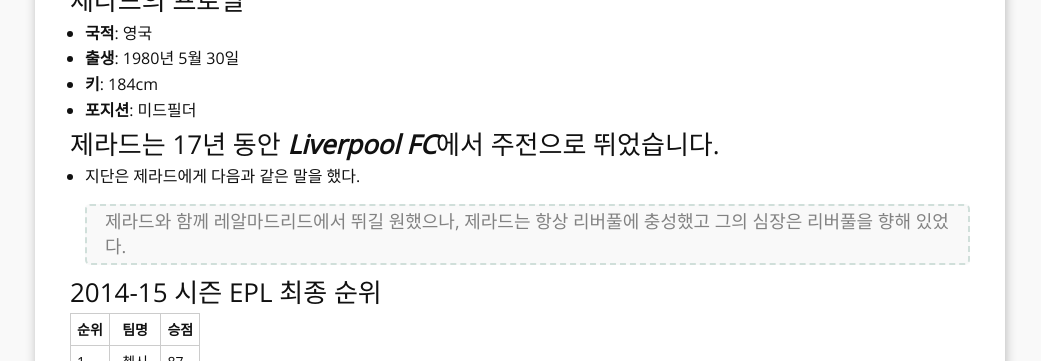
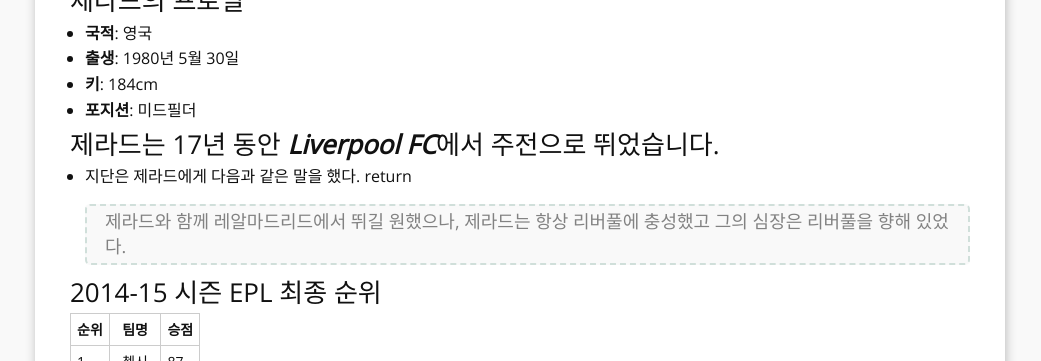
Before and after one commit to kut-fashion/kut-fashion, a Jekyll site: the page built from _posts/2015-05-26-Seo.md, in a window 1280 px wide. Shown: the part 821-1182 px from the top of the page, without its empty margins (120-1161 px from the left). Built offline with Jekyll 4.4.1, drawn with Linux system fonts in a browser that asks for light colours; comment, search, counter and statistics services are not loaded.

Commit message:
return test

```diff
--- a/_posts/2015-05-26-Seo.md
+++ b/_posts/2015-05-26-Seo.md
@@ -18,7 +18,7 @@
 
 ### 제라드는 17년 동안 ***Liverpool FC***에서 주전으로 뛰었습니다.
 
-* 지단은 제라드에게 다음과 같은 말을 했다.
+* 지단은 제라드에게 다음과 같은 말을 했다.   return
 > 제라드와 함께 레알마드리드에서 뛰길 원했으나,
 > 제라드는 항상 리버풀에 충성했고 그의 심장은 리버풀을 향해 있었다.
 
```
